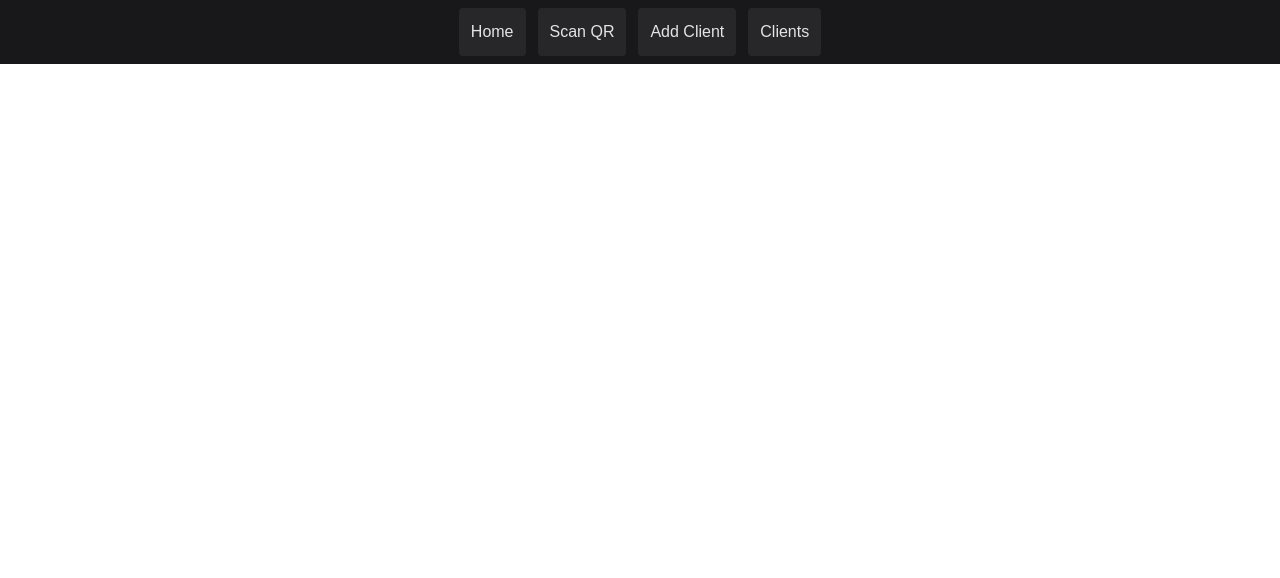
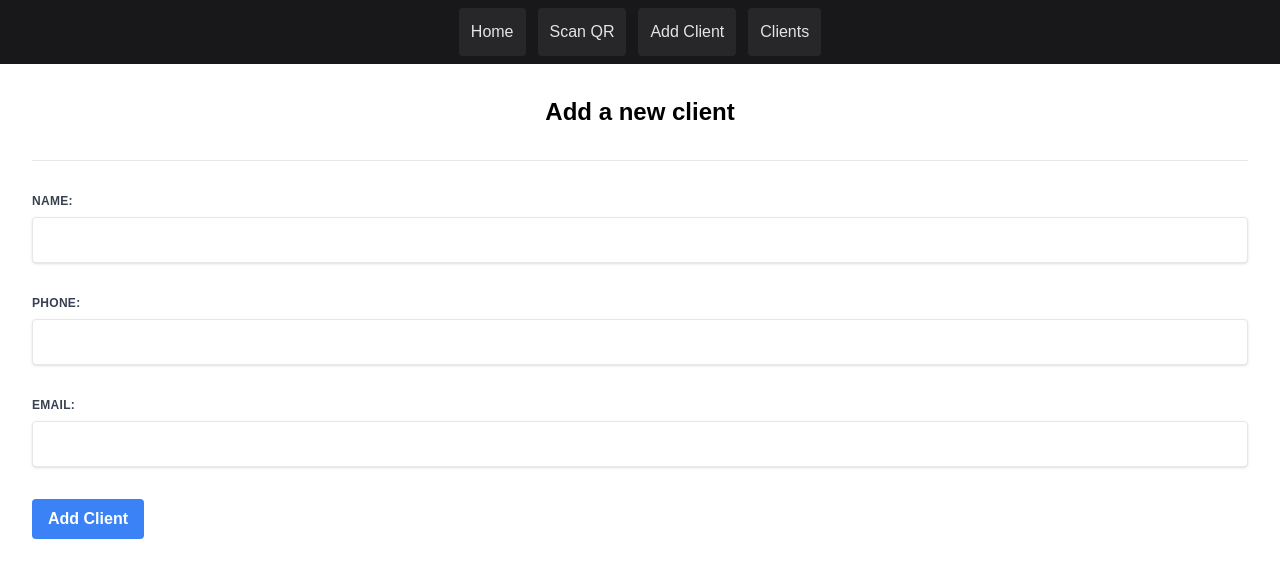
Before and after one commit to SandiaCrew/barbero, a React (Vite) app: page /add-new-client in a window 1280 px wide. Shown: the top 578 px of the page. Built offline with nearby package versions, Linux system fonts and the light colour scheme.

Commit message:
created an Add new client page

```diff
--- a/package.json
+++ b/package.json
@@ -12,7 +12,8 @@
   "dependencies": {
     "mongodb": "^6.7.0",
     "react": "^18.2.0",
-    "react-dom": "^18.2.0"
+    "react-dom": "^18.2.0",
+    "react-router-dom": "^6.23.1"
   },
   "devDependencies": {
     "@types/react": "^18.2.66",
--- a/src/App.jsx
+++ b/src/App.jsx
@@ -1,11 +1,26 @@
-import React from "react";
+import React from "react"
+import {BrowserRouter, Routes, Route} from "react-router-dom"
+
+// Pages
+import Home from "./pages/Home";
+import ScanQR from "./pages/ScanQR";
+import AddNewClient from "./pages/AddNewClient";
+import Clients from "./pages/Clients";
+
+//Components
 import Navbar from "./components/Navbar";
 
 function App() {
   return (
-    <>
+    <BrowserRouter>
       <Navbar />
-    </>
+      <Routes>
+        <Route path="/" element={<Home />} />
+        <Route path="/scan-qr" element={<ScanQR />} />
+        <Route path="/add-new-client" element={<AddNewClient />} />
+        <Route path="/clients" element={<Clients />} />
+      </Routes>
+    </BrowserRouter>
   )
 }
 
--- a/src/components/Navbar.jsx
+++ b/src/components/Navbar.jsx
@@ -1,4 +1,5 @@
 import React from "react";
+import { Link } from "react-router-dom";
 
 function Navbar() {
   return (
@@ -6,24 +7,24 @@ function Navbar() {
       <nav>
         <ul className="w-full flex justify-center p-2 bg-zinc-900 gap-3 ">
           <li className="text-zinc-200 bg-zinc-800 rounded">
-            <a className="p-3 flex text-center w-full h-full" href="#">
+            <Link to="/" className="p-3 flex text-center w-full h-full">
               Home
-            </a>
+            </Link>
           </li>
           <li className="text-zinc-200 bg-zinc-800 rounded">
-            <a className="p-3 flex text-center w-full h-full" href="#">
+            <Link to="/scan-qr" className="p-3 flex text-center w-full h-full">
               Scan QR
-            </a>
+            </Link>
           </li>
           <li className="text-zinc-200 bg-zinc-800 rounded">
-            <a className="p-3 flex text-center w-full h-full" href="#">
+            <Link to="/add-new-client" className="p-3 flex text-center w-full h-full">
               Add Client
-            </a>
+            </Link>
           </li>
           <li className="text-zinc-200 bg-zinc-800 rounded">
-            <a className="p-3 flex text-center w-full h-full" href="#">
+            <Link to="/clients" className="p-3 flex text-center w-full h-full">
               Clients
-            </a>
+            </Link>
           </li>
         </ul>
       </nav>
--- /dev/null
+++ b/src/pages/AddNewClient.jsx
@@ -0,0 +1,65 @@
+import React from "react";
+
+function AddNewClient() {
+  return (
+    <section className="p-8">
+      <h1 className="text-2xl text-center font-bold">Add a new client</h1>
+      <hr className="my-8" />
+      <form action="/submit-client-data" method="post">
+        <div className="mb-8">
+          <label
+            htmlFor="name"
+            className="block uppercase tracking-wide text-gray-700 text-xs font-bold mb-2"
+          >
+            Name:
+          </label>
+          <input
+            type="text"
+            id="name"
+            name="name"
+            required
+            className="shadow appearance-none border rounded w-full py-3 px-3 text-gray-700 leading-tight focus:outline-none focus:shadow-outline"
+          />
+        </div>
+        <div className="mb-8">
+          <label
+            htmlFor="phone"
+            className="block uppercase tracking-wide text-gray-700 text-xs font-bold mb-2"
+          >
+            Phone:
+          </label>
+          <input
+            type="tel"
+            id="phone"
+            name="phone"
+            required
+            className="shadow appearance-none border rounded w-full py-3 px-3 text-gray-700 leading-tight focus:outline-none focus:shadow-outline"
+          />
+        </div>
+        <div className="mb-8">
+          <label
+            htmlFor="email"
+            className="block uppercase tracking-wide text-gray-700 text-xs font-bold mb-2"
+          >
+            Email:
+          </label>
+          <input
+            type="email"
+            id="email"
+            name="email"
+            required
+            className="shadow appearance-none border rounded w-full py-3 px-3 text-gray-700 leading-tight focus:outline-none focus:shadow-outline"
+          />
+        </div>
+        <button
+          type="submit"
+          className="bg-blue-500 hover:bg-blue-700 text-white font-bold py-2 px-4 rounded focus:outline-none focus:shadow-outline"
+        >
+          Add Client
+        </button>
+      </form>
+    </section>
+  );
+}
+
+export default AddNewClient;
--- /dev/null
+++ b/src/pages/Clients.jsx
@@ -0,0 +1,10 @@
+import React from 'react'
+
+function Clients() {
+  return (
+    <>
+    </>
+  )
+}
+
+export default Clients
--- /dev/null
+++ b/src/pages/Home.jsx
@@ -0,0 +1,11 @@
+import React from 'react'
+
+function Home() {
+  return (
+    <section>
+        <h1>Home</h1>
+    </section>
+  )
+}
+
+export default Home
--- /dev/null
+++ b/src/pages/ScanQR.jsx
@@ -0,0 +1,10 @@
+import React from 'react'
+
+function ScanQR() {
+  return (
+    <>
+    </>
+  )
+}
+
+export default ScanQR
```
Also changed, not shown: 1 other file (tests, documents, lock files or other folders).
